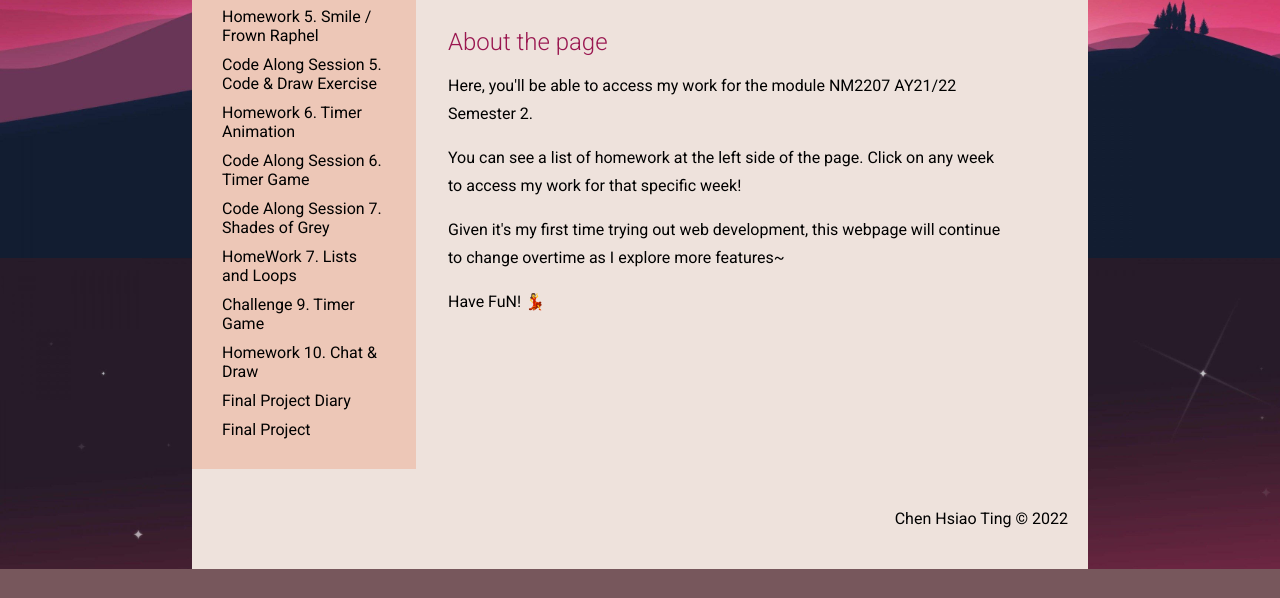
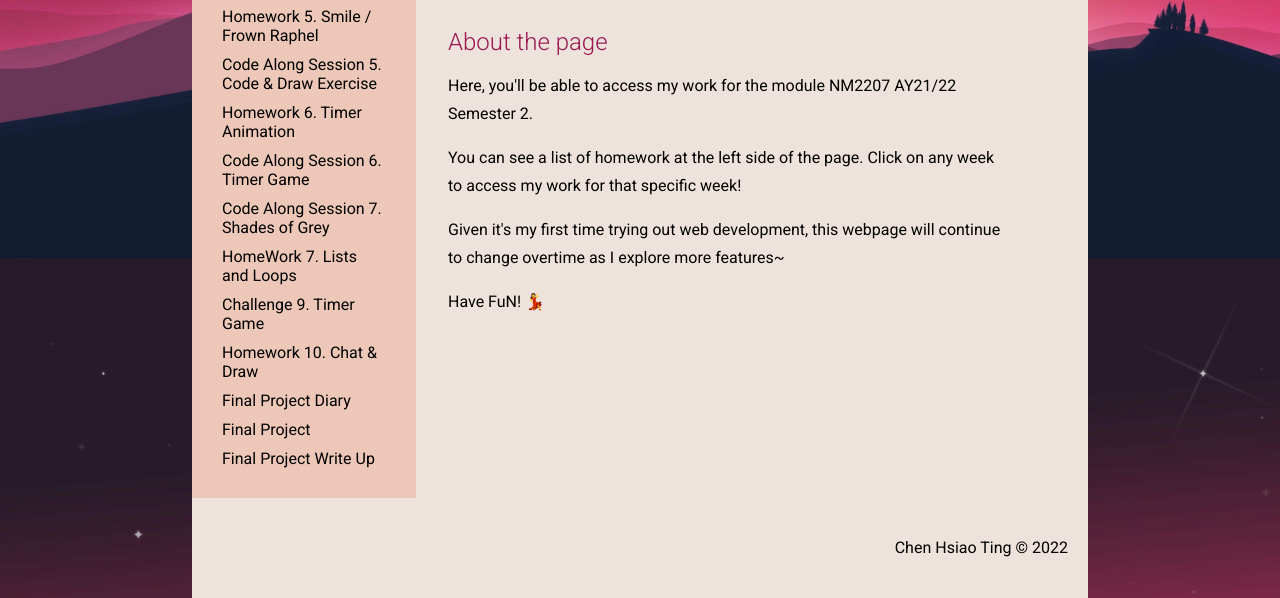
Before and after one commit to hsiaotingluv/AY21-22_NM2207_Computational_Media_Literacy, a plain HTML site: page index.html in a window 1280 px wide. Shown: the part 542-1140 px from the top of the page. Before the commit the page ends 1111 px from the top, so only its background shows below. Drawn offline with Linux system fonts and the light colour scheme.

Commit message:
Update project write up

```diff
--- a/homework/homework_05/appscripts/main.js
+++ b/homework/homework_05/appscripts/main.js
@@ -99,6 +99,7 @@ button.addEventListener("click", function(ev){
 	}
 })
 
+
 let circle = paper.circle(300, 290, 8).attr({ // cx, cy, r
 	"fill" : "grey",
 });
--- a/index.html
+++ b/index.html
@@ -33,6 +33,7 @@
 					<li><a href="http://159.65.129.190:22182/">Homework 10. Chat & Draw</a></li>
 					<li><a href="https://www.notion.so/Final-Project-Diary-b6536a6a0642412a9918289710327b59">Final Project Diary</a></li>
 					<li><a href="final_project/index.html">Final Project</a></li>
+					<li><a href="https://drive.google.com/file/d/1ddJAt6d5WFD9cwETeDRUZ6PUCcLYTzLz/view?usp=sharing">Final Project Write Up</a></li>
 				</ul>
 			</div>
 		</aside>
```
